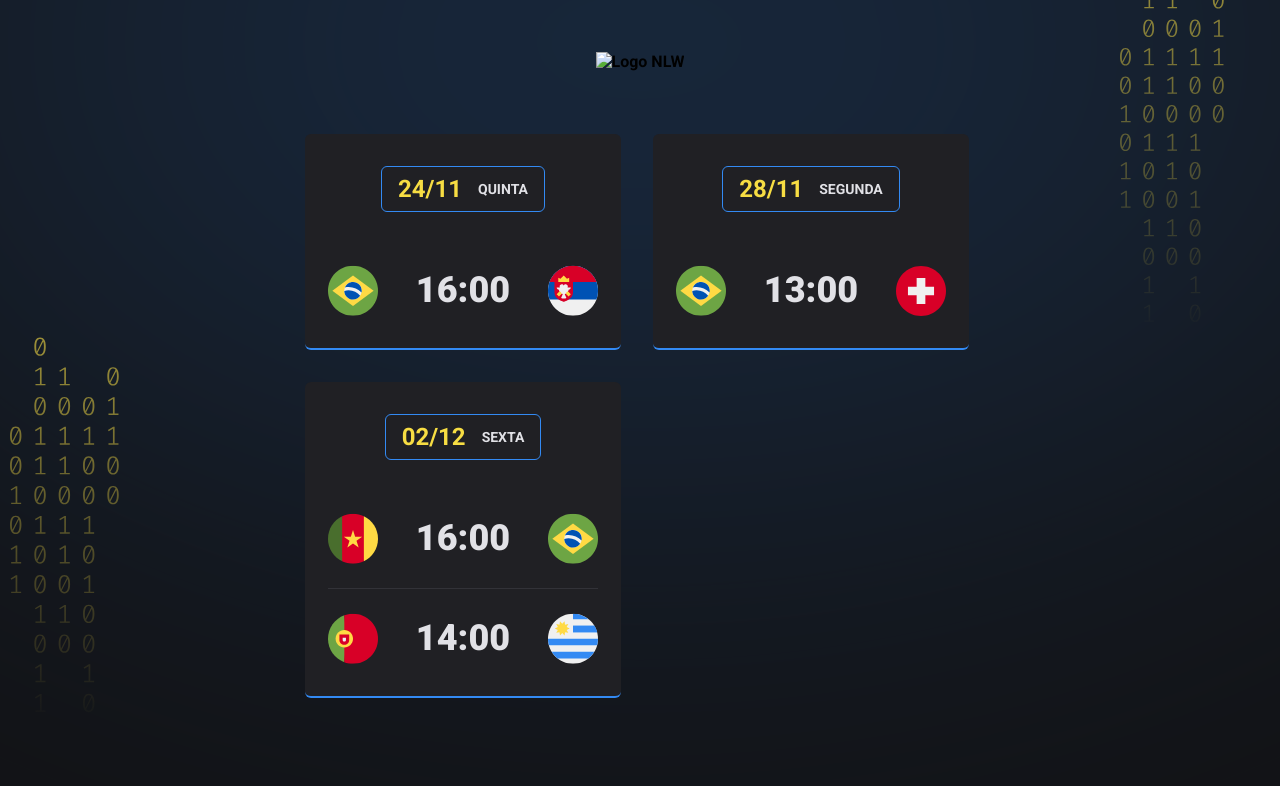
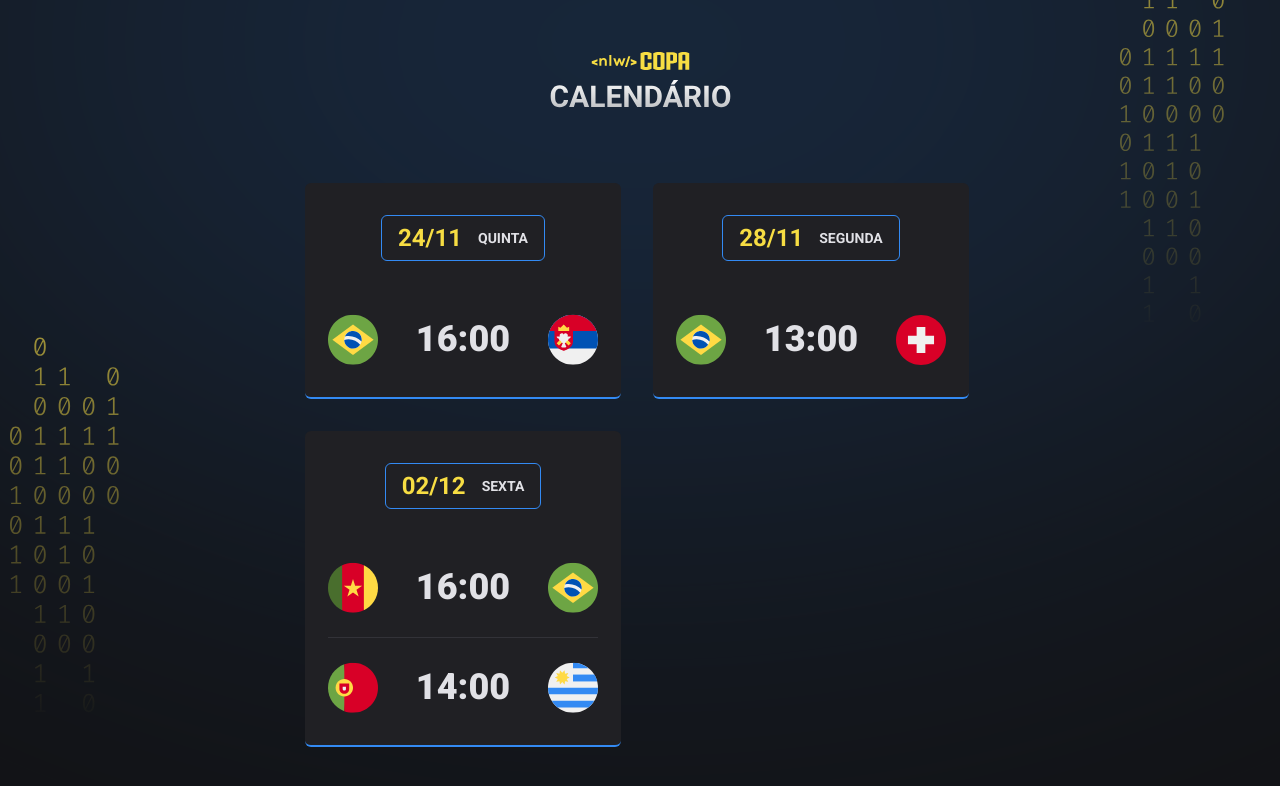
Before and after one commit to fabioruhedev/nlw-copa, a plain HTML site: page index.html in a window 1280 px wide. Drawn offline with Linux system fonts and the light colour scheme; files whose address does not match are found by name.

Commit message:
Ajustando as imagens outra vez

```diff
--- a/index.html
+++ b/index.html
@@ -10,7 +10,7 @@
   <body class="blue">
     <div id="app">
       <header>
-        <img src="/img/logo.svg" alt="Logo NLW" />
+        <img src="./assets/logo.svg" alt="Logo NLW" />
       </header>
       <main id="cards"></main>
     </div>
--- a/main.js
+++ b/main.js
@@ -1,9 +1,9 @@
 function createGame(player1, hour, player2) {
   return `
   <li>
-              <img src="/img/icon-${player1}.svg" alt="Bandeira do ${player1}" />
+              <img src="./assets/icon-${player1}.svg" alt="Bandeira do ${player1}" />
               <strong>${hour}</strong>
-              <img src="/img/icon-${player2}.svg" alt="Bandeira do ${player2}" />
+              <img src="./assets/icon-${player2}.svg" alt="Bandeira do ${player2}" />
             </li>
 
   `
```
